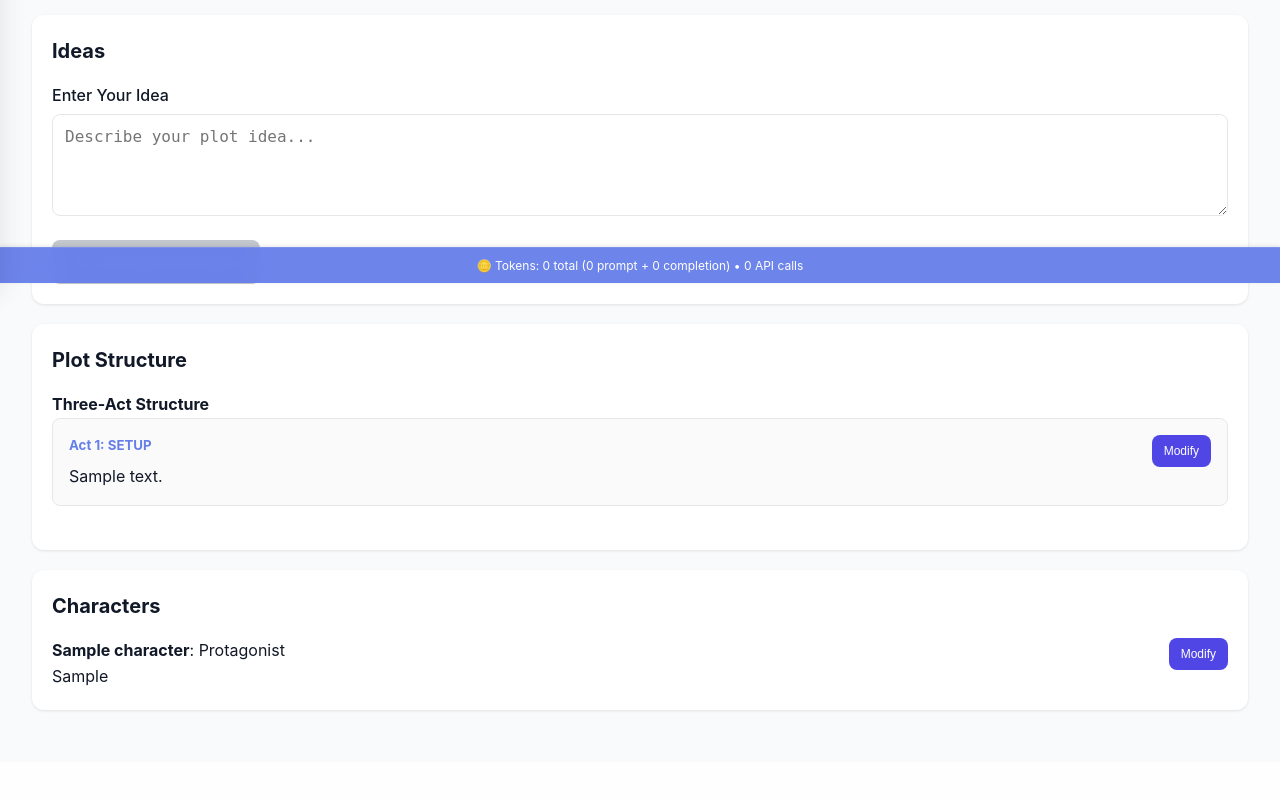
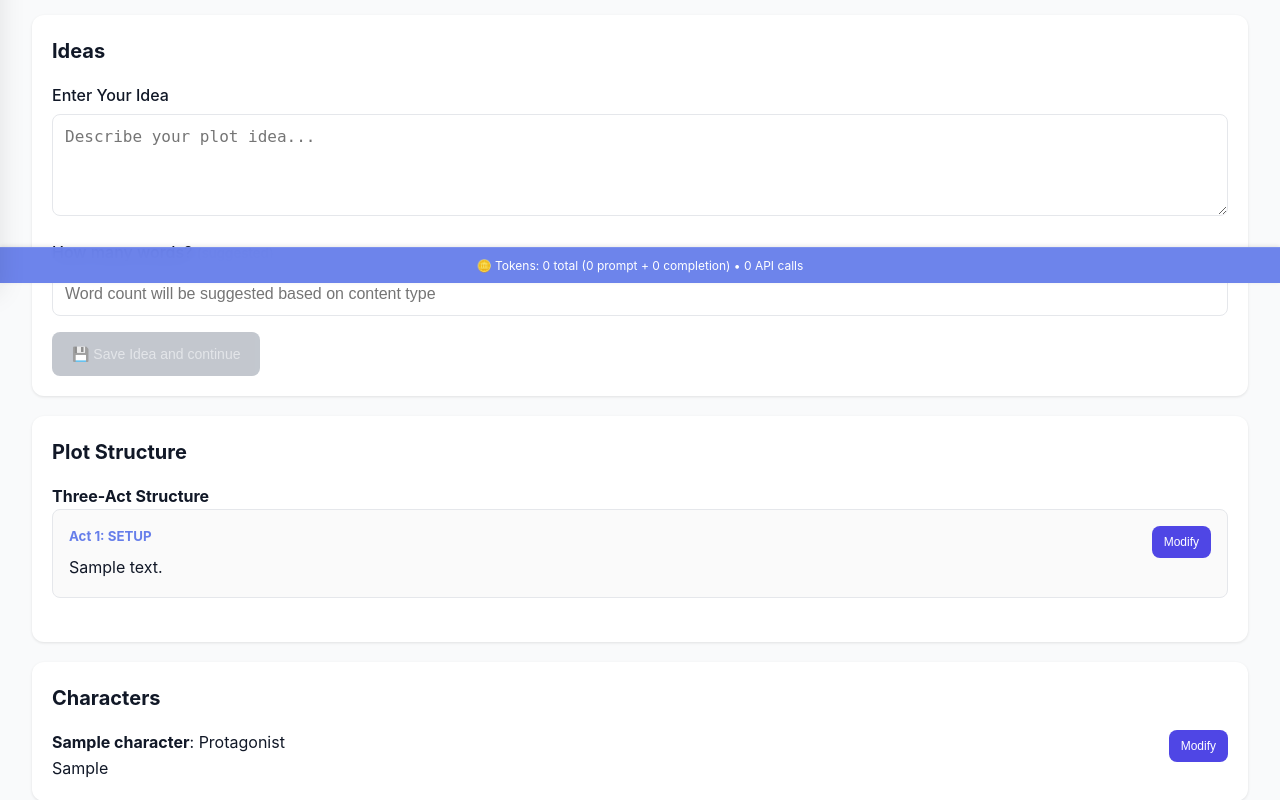
Before and after one commit to tnndbtc/agent, a Django app: page /en/project/00000000-0000-0000-0000-000000000001/ in a window 1280 px wide. Shown: the part 517-1317 px from the top of the page. Before the commit the page ends 1229 px from the top, so only its background shows below. Run offline with Django 5.2, Linux system fonts and the light colour scheme; a user stored in the database is signed in; tables that the repository leaves empty hold one stand-in row (values such as "Sample post"); data that the repository does not hold is empty; parts of the project's set-up code (start-up, migrations or seed data) failed here and were passed over.

Commit message:
add suggested word count

```diff
--- a/novel_web/frontend/templates/novels/project_detail.html
+++ b/novel_web/frontend/templates/novels/project_detail.html
@@ -61,6 +61,12 @@
                     <label for="manual_premise">{% trans "Enter Your Idea" %}</label>
                     <textarea id="manual_premise" name="premise" class="form-control" rows="4" required
                               placeholder="{% if project.content_type == 'novel' %}{% trans "Describe your plot idea..." %}{% elif project.content_type == 'poem' %}{% trans "Describe your poem theme..." %}{% elif project.content_type == 'essay' %}{% trans "Describe your thesis or topic..." %}{% elif project.content_type == 'sketch' %}{% trans "Describe the observation or scene..." %}{% else %}{% trans "Describe your idea..." %}{% endif %}">{% if has_idea %}{% if project.content_type == 'novel' %}{{ project.idea.idea_data.premise }}{% elif project.content_type == 'poem' %}{{ project.idea.idea_data.theme }}{% elif project.content_type == 'essay' %}{{ project.idea.idea_data.thesis }}{% elif project.content_type == 'sketch' %}{{ project.idea.idea_data.observation }}{% elif project.content_type == 'article' %}{{ project.idea.idea_data.headline }}{% endif %}{% endif %}</textarea>
+                </div>
+
+                <div class="form-group" id="contentWordCountGroup">
+                    <label for="contentWordCount">{% trans "How many words?" %} <small style="color: #9CA3AF;">({% trans "suggested" %})</small></label>
+                    <input type="number" id="contentWordCount" class="form-control"
+                           min="10" max="10000" placeholder="{% trans 'Word count will be suggested based on content type' %}">
                 </div>
 
                 <div id="progressContainer" class="progress-container" style="display: none;">
@@ -1322,7 +1328,12 @@ if (manualForm) {
                 resetProgressBar();
             } else {
                 // Non-novel workflow: generate content (poem, essay, sketch, article)
-                const ideaData = buildIdeaDataForContentType(projectContentType, premise);
+                const wordCountInput = document.getElementById('contentWordCount');
+                const wordCount = wordCountInput && wordCountInput.value
+                    ? parseInt(wordCountInput.value)
+                    : suggestWordCountForContentType(projectContentType);
+
+                const ideaData = buildIdeaDataForContentType(projectContentType, premise, wordCount);
 
                 // Get estimated duration for content generation
                 const estimatedDuration = await getEstimatedDuration('content_generation');
@@ -1357,17 +1368,29 @@ if (manualForm) {
     });
 }
 
+// Suggest word count based on content type
+function suggestWordCountForContentType(contentType) {
+    const suggestions = {
+        'poem': 200,      // Poems are typically shorter
+        'essay': 500,     // Standard essay length
+        'sketch': 300,    // Brief literary sketches
+        'article': 400,   // Standard news article
+        'novel': 3000     // Novel chapters (already has separate field)
+    };
+    return suggestions[contentType] || 300;
+}
+
 // Build idea_data object based on content type
-function buildIdeaDataForContentType(contentType, premise) {
+function buildIdeaDataForContentType(contentType, premise, wordCount) {
     switch (contentType) {
         case 'poem':
-            return { theme: premise, style_notes: '' };
+            return { theme: premise, style_notes: '', word_count: wordCount };
         case 'essay':
-            return { thesis: premise, template: 'Five-Paragraph Essay', key_points: [] };
+            return { thesis: premise, template: 'Five-Paragraph Essay', key_points: [], word_count: wordCount };
         case 'sketch':
-            return { observation: premise, scene_notes: '' };
+            return { observation: premise, scene_notes: '', word_count: wordCount };
         case 'article':
-            return { headline: premise, facts: [], angle: '' };
+            return { headline: premise, facts: [], angle: '', word_count: wordCount };
         default:
             return { premise: premise };
     }
@@ -1389,7 +1412,12 @@ async function regenerateContent() {
         showLoading('Regenerating content...');
         resetTokens();
 
-        const ideaData = buildIdeaDataForContentType(projectContentType, premise);
+        const wordCountInput = document.getElementById('contentWordCount');
+        const wordCount = wordCountInput && wordCountInput.value
+            ? parseInt(wordCountInput.value)
+            : suggestWordCountForContentType(projectContentType);
+
+        const ideaData = buildIdeaDataForContentType(projectContentType, premise, wordCount);
         const response = await apiRequest(`/api/projects/${projectId}/generate_content/`, {
             method: 'POST',
             body: JSON.stringify({ idea_data: ideaData })
@@ -2271,6 +2299,15 @@ document.addEventListener('DOMContentLoaded', async () => {
     // Phase 5: Initialize writing styles and techniques
     // Wait for this to complete first so allTechniques global variable is available
     await initWritingStylesAndTechniques(projectId);
+
+    // Initialize word count suggestion based on content type
+    const contentType = '{{ project.content_type }}';
+    const wordCountInput = document.getElementById('contentWordCount');
+    if (wordCountInput && contentType !== 'novel') {
+        const suggested = suggestWordCountForContentType(contentType);
+        wordCountInput.value = suggested;
+        wordCountInput.placeholder = `Suggested: ${suggested} words`;
+    }
 
     // Fetch project data once to avoid duplicate API calls
     let projectData = null;
```
Also changed, not shown: novel_web/novels/services.py (+21 -7 lines).
